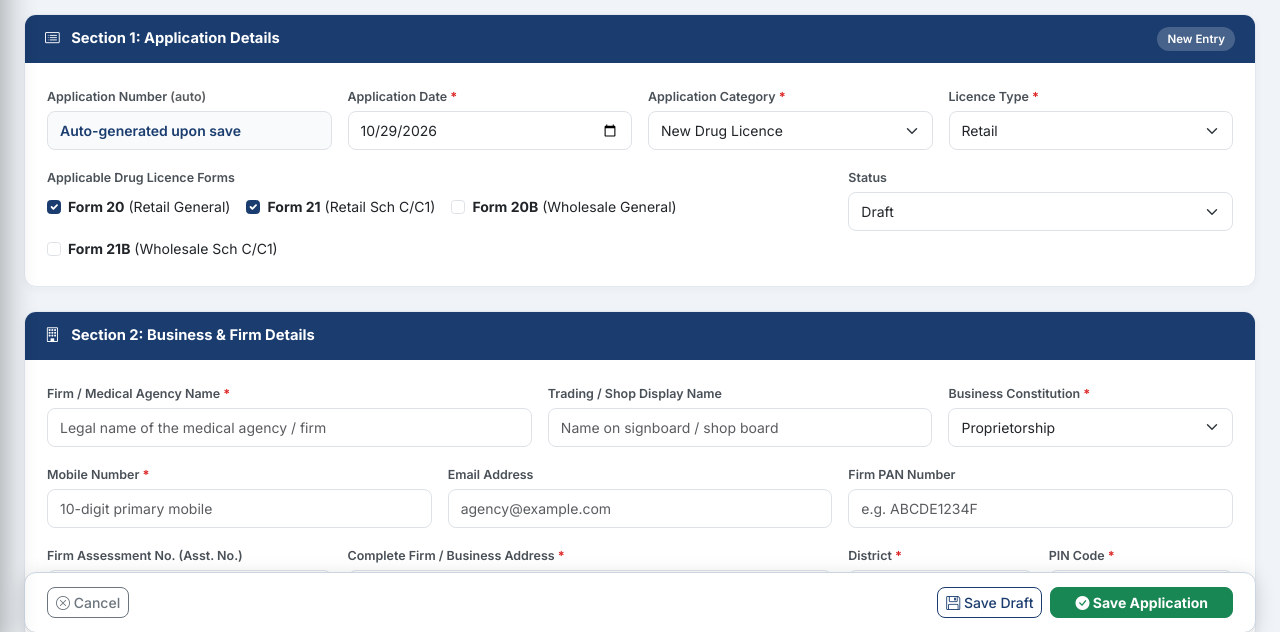
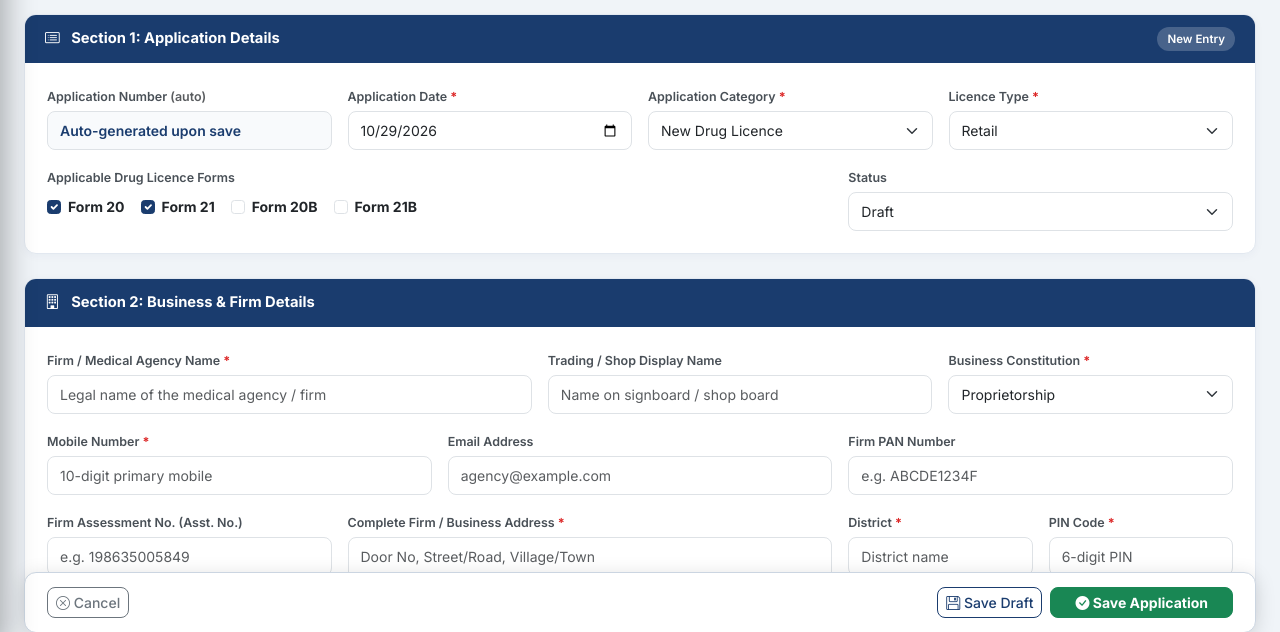
Before and after one commit to NichenametlaDheeraj/medical-licence-public, a Flask app: page /applications/new in a window 1280 px wide. Shown: the part 152-784 px from the top of the page. Run offline with Flask 3, Linux system fonts and the light colour scheme; a user stored in the database is signed in.

Commit message:
Simplify Applicable Drug Licence Forms labels to Form 20, Form 21, Form 20B, Form 21B

```diff
--- a/app/templates/applications/form.html
+++ b/app/templates/applications/form.html
@@ -213,19 +213,19 @@
                         {% set lf = (app.licence_forms or '').split(',') if app and app.licence_forms else ['Form20', 'Form21'] %}
                         <div class="form-check">
                             <input class="form-check-input" type="checkbox" name="licence_forms" value="Form20" id="lf_Form20" {% if 'Form20' in lf %}checked{% endif %}>
-                            <label class="form-check-label" for="lf_Form20"><strong>Form 20</strong> (Retail General)</label>
+                            <label class="form-check-label" for="lf_Form20"><strong>Form 20</strong></label>
                         </div>
                         <div class="form-check">
                             <input class="form-check-input" type="checkbox" name="licence_forms" value="Form21" id="lf_Form21" {% if 'Form21' in lf %}checked{% endif %}>
-                            <label class="form-check-label" for="lf_Form21"><strong>Form 21</strong> (Retail Sch C/C1)</label>
+                            <label class="form-check-label" for="lf_Form21"><strong>Form 21</strong></label>
                         </div>
                         <div class="form-check">
                             <input class="form-check-input" type="checkbox" name="licence_forms" value="Form20B" id="lf_Form20B" {% if 'Form20B' in lf %}checked{% endif %}>
-                            <label class="form-check-label" for="lf_Form20B"><strong>Form 20B</strong> (Wholesale General)</label>
+                            <label class="form-check-label" for="lf_Form20B"><strong>Form 20B</strong></label>
                         </div>
                         <div class="form-check">
                             <input class="form-check-input" type="checkbox" name="licence_forms" value="Form21B" id="lf_Form21B" {% if 'Form21B' in lf %}checked{% endif %}>
-                            <label class="form-check-label" for="lf_Form21B"><strong>Form 21B</strong> (Wholesale Sch C/C1)</label>
+                            <label class="form-check-label" for="lf_Form21B"><strong>Form 21B</strong></label>
                         </div>
                     </div>
                 </div>
```
Also changed, not shown: instance/medical_agency.db.
